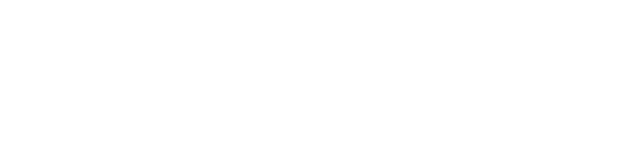
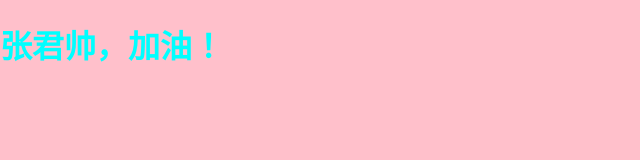
Before and after one commit to jun586/ceshi, a plain HTML site: page index.html in a window 1280 px wide. Shown: the whole page, without its empty margins (0-640 px from the left). Drawn offline with Linux system fonts and the light colour scheme.

Commit message:
提交到git仓库

```diff
--- /dev/null
+++ b/index.css
@@ -0,0 +1,6 @@
+body {
+    margin: 0;
+    padding: 0;
+    background-color: pink;
+    color: aqua;
+}
--- a/index.html
+++ b/index.html
@@ -6,10 +6,12 @@
     <meta http-equiv="X-UA-Compatible" content="IE=edge">
     <meta name="viewport" content="width=device-width, initial-scale=1.0">
     <title>Document</title>
+    <link rel="stylesheet" href="./index.css">
+    <script src="./index.js"></script>
 </head>
 
 <body>
-
+    <h1>张君帅，加油！</h1>
 </body>
 
 </html>
```
Also changed, not shown: index.js (added), 1 other file.
